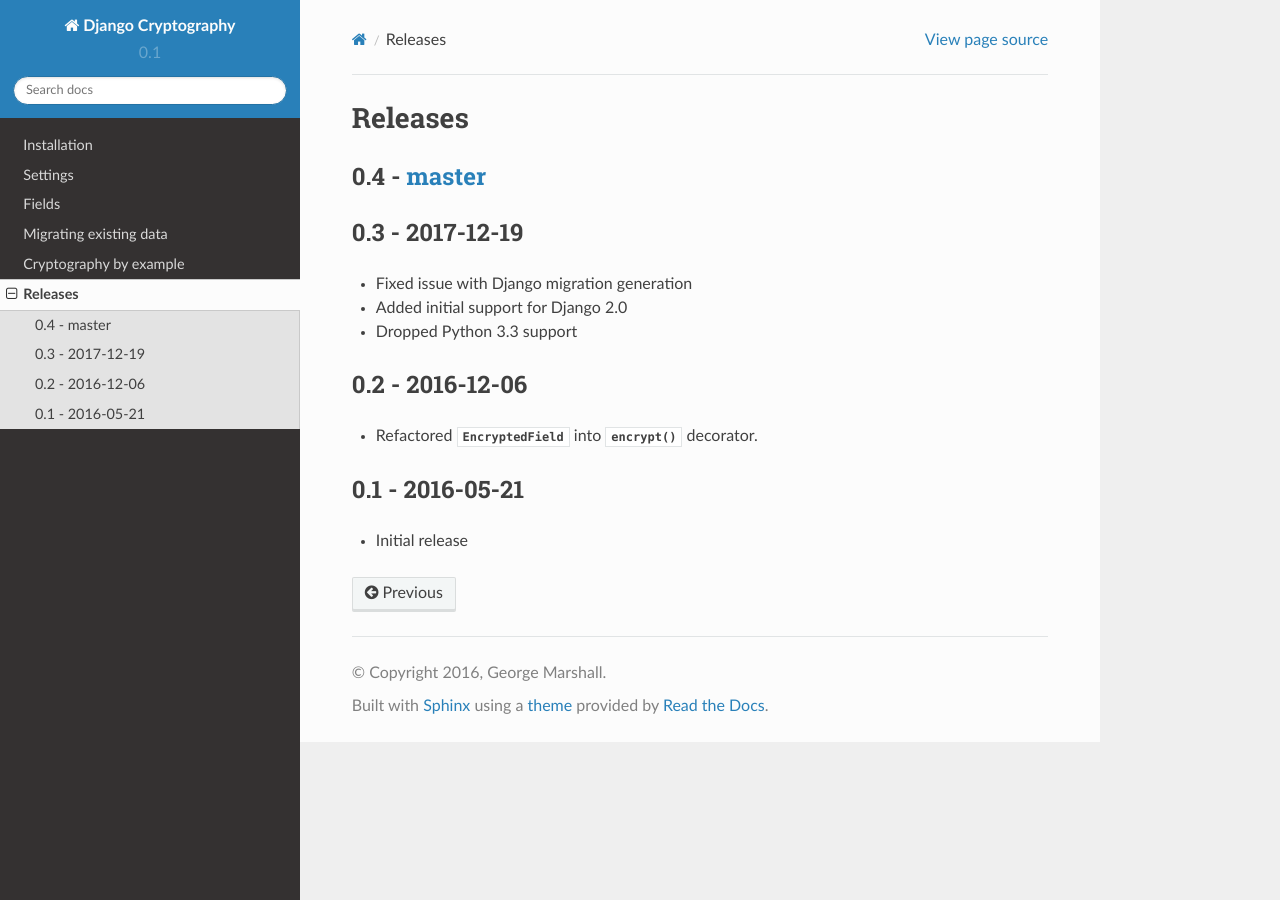
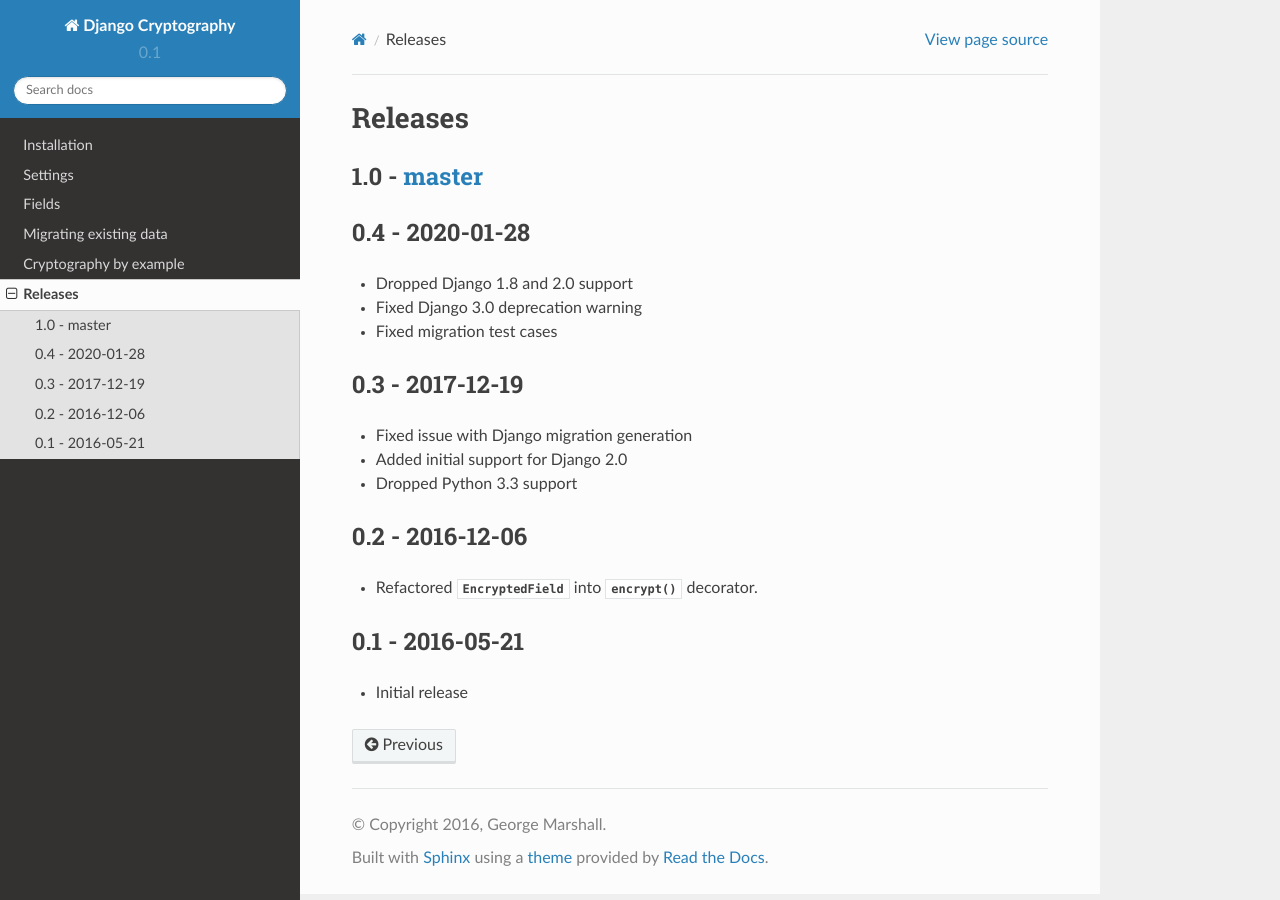
Before and after one commit to yoyowallet/django-cryptography, a Sphinx documentation site: the page built from docs/releases.rst, in a window 1280 px wide. Built offline with Sphinx 7.4.7 and the Read the Docs theme 2.0.0, drawn with Linux system fonts in a browser that asks for light colours.

Commit message:
Update release notes

```diff
--- a/docs/releases.rst
+++ b/docs/releases.rst
@@ -1,8 +1,16 @@
 Releases
 ========
 
-0.4 - master_
+1.0 - master_
 -------------
+
+0.4 - 2020-01-28
+----------------
+
+* Dropped Django 1.8 and 2.0 support
+* Fixed Django 3.0 deprecation warning
+* Fixed migration test cases
+
 
 0.3 - 2017-12-19
 ----------------
@@ -26,3 +34,4 @@ Releases
 .. _0.1.x: https://github.com/georgemarshall/django-cryptography/tree/stable/0.1.x
 .. _0.2.x: https://github.com/georgemarshall/django-cryptography/tree/stable/0.2.x
 .. _0.3.x: https://github.com/georgemarshall/django-cryptography/tree/stable/0.3.x
+.. _0.4.x: https://github.com/georgemarshall/django-cryptography/tree/stable/0.4.x
```
